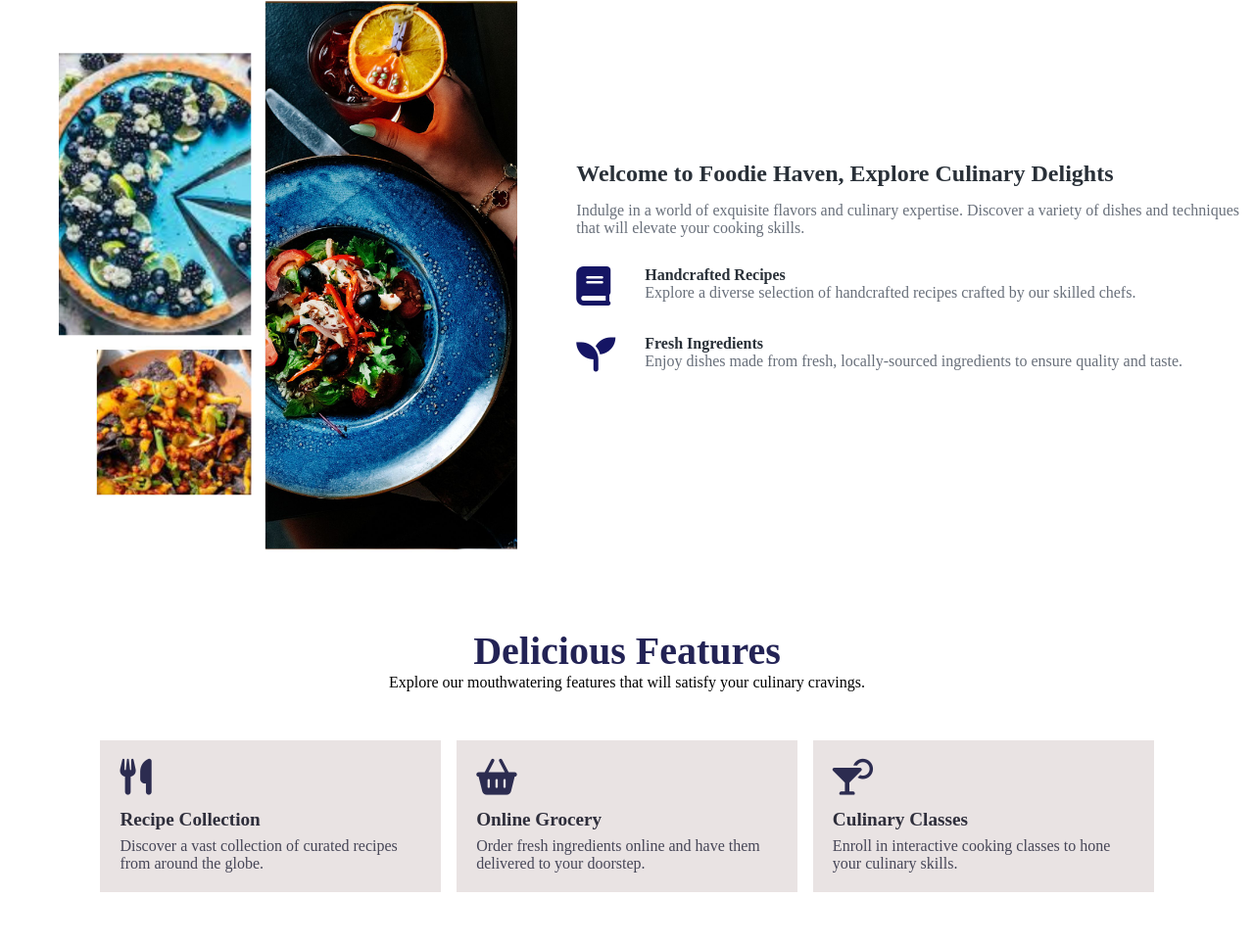
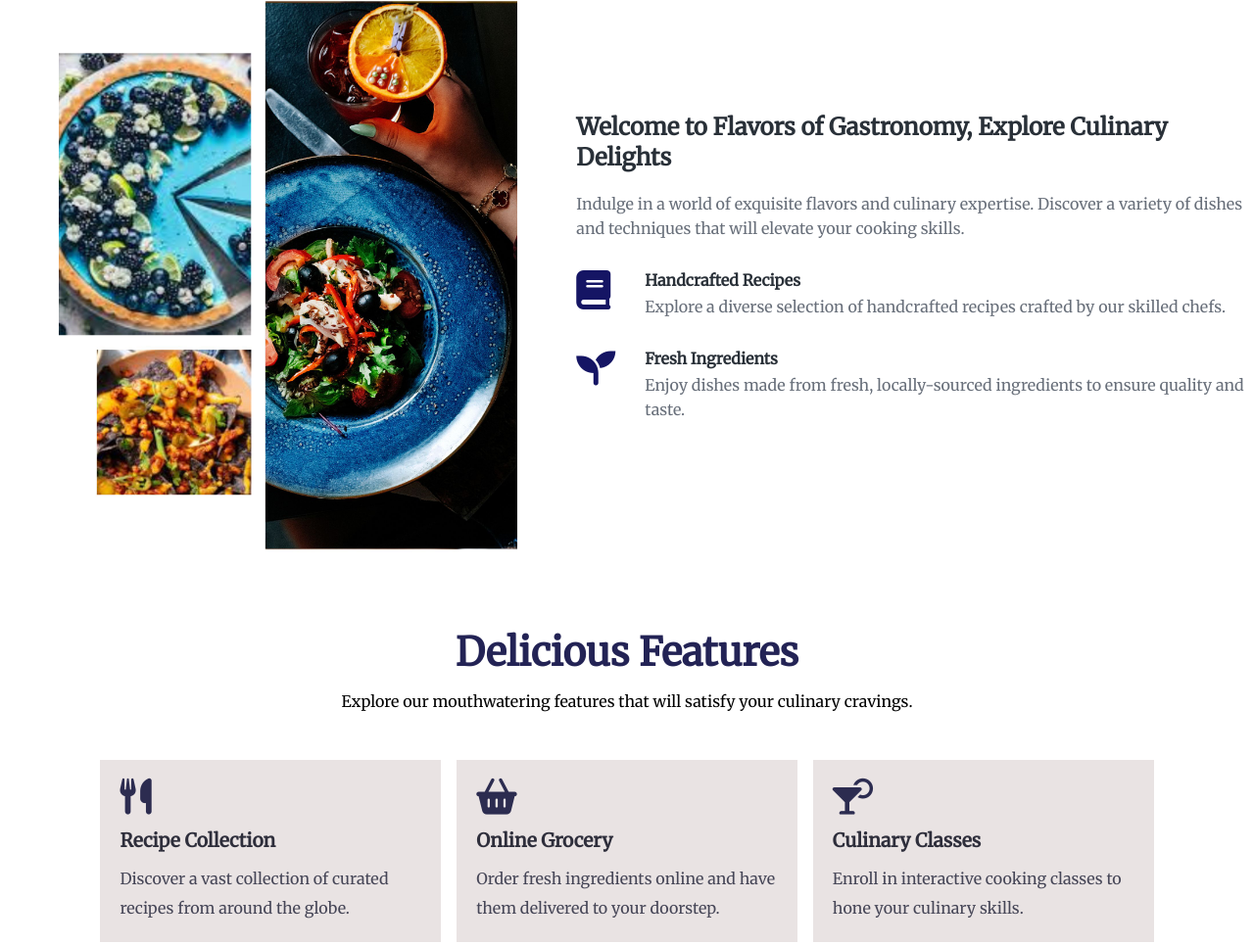
Before and after one commit to kiddoGirl/FOODIE-HAVEN-RESPONSIVE-UI, a plain HTML site: page about.html in a window 1280 px wide. Shown: the part 512-1477 px from the top of the page at 98% size. Drawn offline with nearby package versions, Linux system fonts and the light colour scheme.

Commit message:
final commit

```diff
--- a/about.html
+++ b/about.html
@@ -10,6 +10,8 @@
         <meta name="viewport" content="width=device-width, initial-scale=1.0">
 
         <title>Flavors of Gastronomy</title>
+
+        <link href="https://fonts.googleapis.com/css2?family=Lora&family=Playfair+Display&family=Raleway&family=Roboto&family=Merriweather&display=swap" rel="stylesheet">
 
         <link rel="stylesheet" href="https://use.fontawesome.com/releases/v5.15.4/css/all.css"/>
 
@@ -51,7 +53,7 @@
 
 
     <section id="about-home">
-        <h2>About Foodie Haven</h2>
+        <h2>About Flavors of Gastronomy</h2>
     </section>
 
 
@@ -64,7 +66,7 @@
 
         <div class="about-text">
 
-            <h2>Welcome to Foodie Haven, Explore Culinary Delights</h2>
+            <h2>Welcome to Flavors of Gastronomy, Explore Culinary Delights</h2>
             <p>Indulge in a world of exquisite flavors and culinary expertise. Discover a variety of dishes and techniques that will elevate your cooking skills.</p>
 
             <div class="about-fe">
@@ -183,7 +185,7 @@
         </div>
 
         <div class="copyright">
-            <p>Copyright all rights reserved. This template is made by @manjubashinij</p>
+            <p>© All rights reserved. This website is created by @manjubashinij.</p>
             <div class="pro-links">
                 <i class="fab fa-facebook-f"></i>
                 <i class="fab fa-instagram"></i>
@@ -208,5 +210,6 @@
 
     </script>
 
+
 </body>
 </html>
--- a/static/style.css
+++ b/static/style.css
@@ -2,11 +2,7 @@
     margin:0;
     padding:0;
     box-sizing: border-box;
-    font-family: 'fantasy';
-}
-
-body{
-    font-family:"Poppins",sans-serif;
+    font-family: 'Merriweather', serif;
 }
 
 h1{
@@ -14,6 +10,7 @@ h1{
     font-weight: 700;
     color:rgb(35,35,85);
     animation: slideInLeft 1s ease-out;
+    margin-bottom: 15px;
 }
 
 span{
@@ -142,13 +139,14 @@ nav .navigation u1 li a:hover{
     font-size: 2.2rem;
     letter-spacing: 1px;
     animation: slideInLeft 1s ease-out;
+    margin-bottom: 15px;
 }
 
 #home p{
     width: 50%;
     color: #fff;
     font-size: 0.9rem;
-    line-height: 25px;
+    line-height: 35px;
     animation: slideInLeft 1s ease-out;
 }
 
@@ -218,12 +216,14 @@ nav .navigation u1 li a:hover{
     font-weight: 600;
     color:rgb(46, 46, 59);
     padding: 13px 0 7px 0;
+    margin-bottom: 5px;
 }
 
 #features .fea-box p{
     font-size: 1rem;
     font-weight: 400;
     color:rgb(70, 70, 87);
+    line-height: 30px;
 
 }
 
@@ -605,11 +605,13 @@ footer .copyright .pro-links i:hover{
 #about-container .about-text h2 {
     color: #293038;
     padding-bottom: 15px;
+    margin-bottom: 5px;
 }
 
 #about-container .about-text p {
     color: #686f7a;
     font-weight: 300;
+    line-height: 25px;
 }
 
 #about-container .about-text .about-fe {
@@ -632,9 +634,14 @@ footer .copyright .pro-links i:hover{
     width: 90%;
 }
 
+#about-container .about-text .about-fe .fe-text p{
+    line-height: 25px;
+}
+
 #about-container .about-text .about-fe .fe-text h5 {
     font-size: 16px;
     color: #293038;
+    margin-bottom: 5px;
 }
 
 #trust{
@@ -773,6 +780,7 @@ footer .copyright .pro-links i:hover{
 #blog-container .blogs .post p{
     color: #757573;
     padding-bottom:20px;
+    line-height: 25px;
 }
 
 #blog-container .blogs .post a{
@@ -972,6 +980,7 @@ footer .copyright .pro-links i:hover{
 
 #course-inner p{
     color: #64626e;
+    line-height: 25px;
 }
 
 #course-inner hr{
```
Also changed, not shown: blog.html (+3 -1 lines), contact.html (+3 -1 lines), course-inner.html (+4 -2 lines), courses.html (+3 -1 lines), index.html (+6 -1 lines), log-reg.html (+2 -0 lines), post.html (+3 -1 lines), post2.html (+3 -1 lines), post3.html (+3 -1 lines), post4.html (+3 -1 lines).
